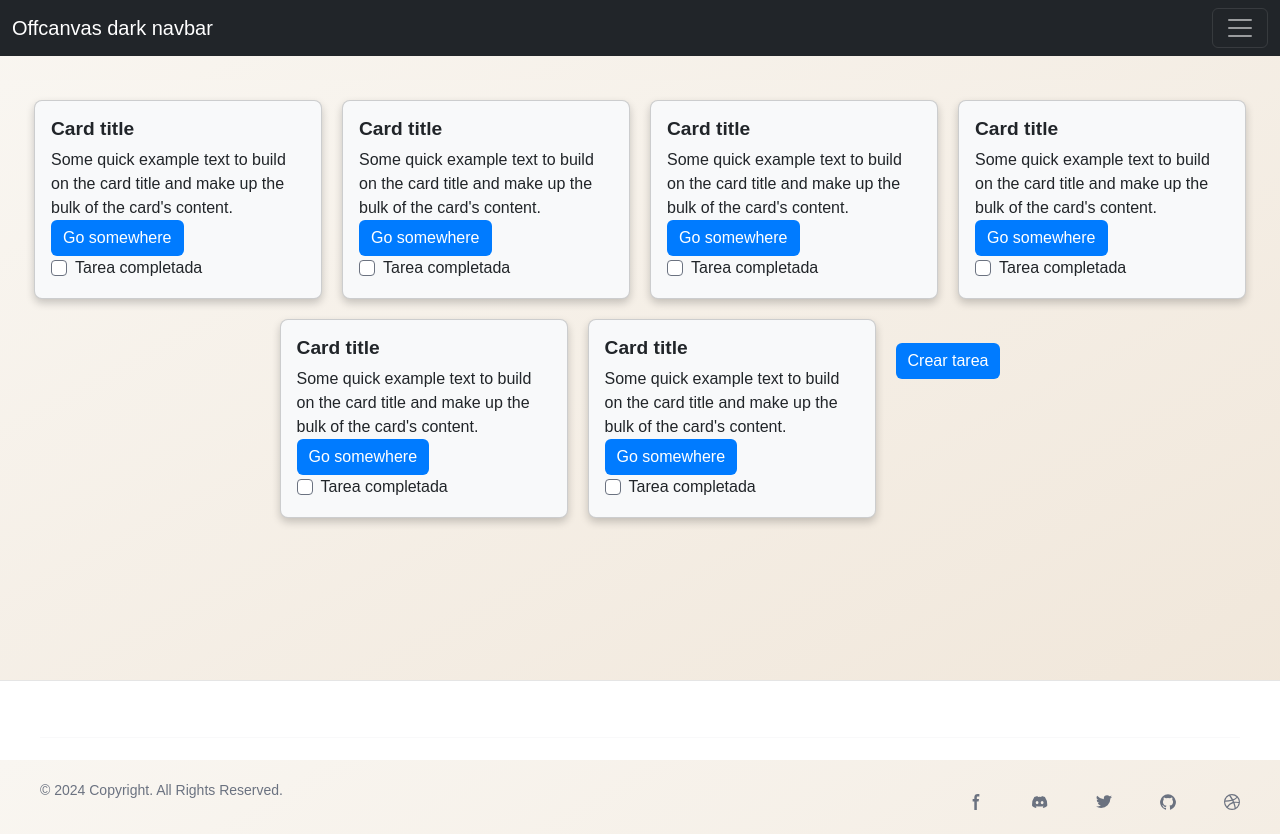
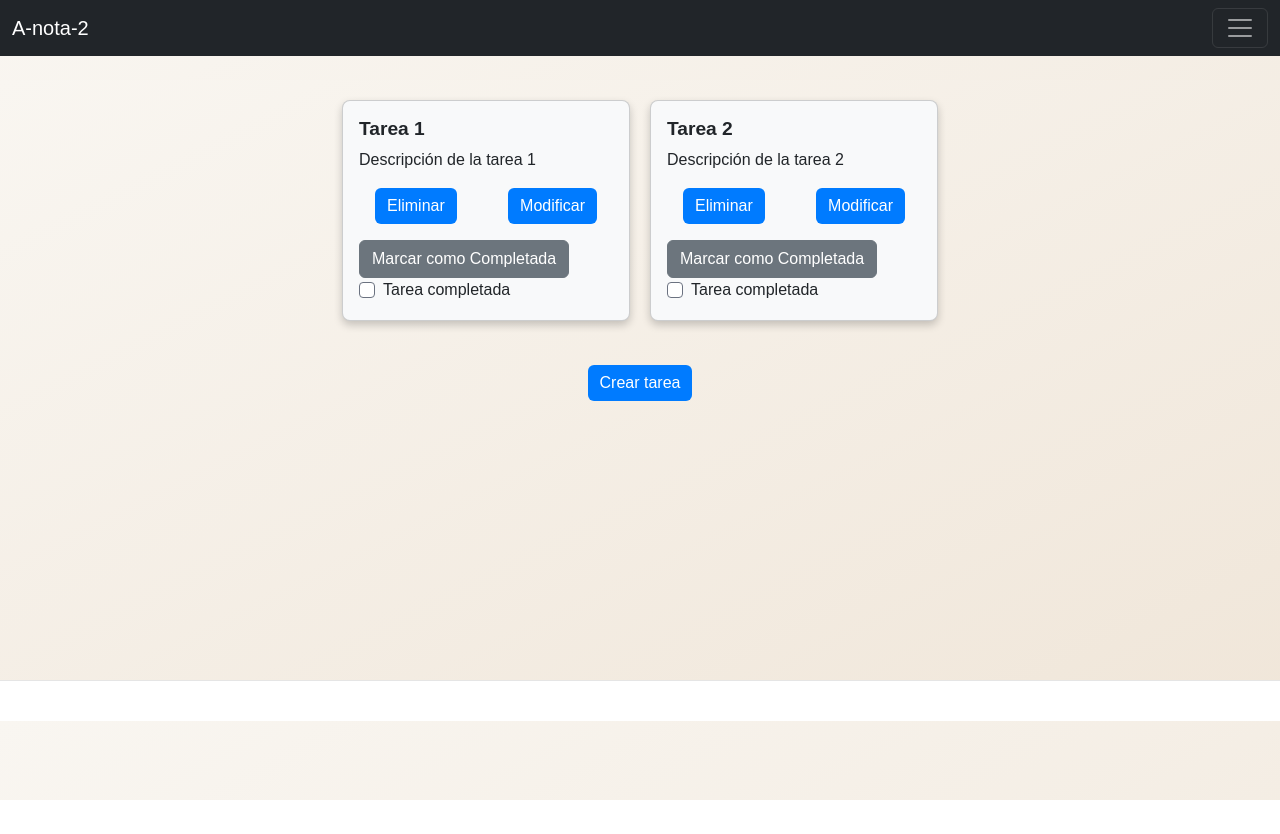
Before and after one commit to MartuPe/tpTaller2, an Angular app: page / in a window 1280 px wide. After the commit the page ends 800 px from the top, so only its background shows below. Built offline with nearby package versions, Linux system fonts and the light colour scheme.

Commit message:
Algo del back

```diff
--- a/src/app/app.component.html
+++ b/src/app/app.component.html
@@ -4,7 +4,6 @@
 <head>
   <meta charset="UTF-8">
   <meta name="viewport" content="width=device-width, initial-scale=1.0">
-  <title>Document</title>
 </head>
 
 <body>
@@ -12,186 +11,43 @@
   <header>
     <nav class="navbar navbar-dark bg-dark fixed-top">
       <div class="container-fluid">
-        <a class="navbar-brand" href="#">Offcanvas dark navbar</a>
+        <a class="navbar-brand" href="#"> {{nombre}} </a>
         <button class="navbar-toggler" type="button" data-bs-toggle="offcanvas" data-bs-target="#offcanvasDarkNavbar"
           aria-controls="offcanvasDarkNavbar" aria-label="Toggle navigation">
           <span class="navbar-toggler-icon"></span>
         </button>
-        <div class="offcanvas offcanvas-end text-bg-dark" tabindex="-1" id="offcanvasDarkNavbar"
-          aria-labelledby="offcanvasDarkNavbarLabel">
-          <div class="offcanvas-header">
-            <h5 class="offcanvas-title" id="offcanvasDarkNavbarLabel">Dark offcanvas</h5>
-            <button type="button" class="btn-close btn-close-white" data-bs-dismiss="offcanvas"
-              aria-label="Close"></button>
-          </div>
-          <div class="offcanvas-body">
-            <ul class="navbar-nav justify-content-end flex-grow-1 pe-3">
-              <li class="nav-item">
-                <a class="nav-link active" aria-current="page" href="#">Home</a>
-              </li>
-              <li class="nav-item">
-                <a class="nav-link" href="#">Link</a>
-              </li>
-            </ul>
-          </div>
-        </div>
       </div>
     </nav>
   </header>
 
   <main>
-
     <div class="card-container mt-4">
-
-      <div class="card" style="width: 18rem;">
+      <div *ngFor="let tarea of tareas" class="card" style="width: 18rem;">
         <div class="card-body">
-          <h5 class="card-title">Card title</h5>
-          <p class="card-text">Some quick example text to build on the card title and make up the bulk of the card's
-            content.</p>
-          <a href="#" class="btn btn-primary">Go somewhere</a>
+          <h5 class="card-title">{{ tarea.titulo }}</h5>
+          <p class="card-text">{{ tarea.descripcion }}</p>
+          <div class="card-body d-flex justify-content-between" >
+            <button class="btn btn-primary" (click)="eliminarTarea(tarea.id)">Eliminar</button>
+            <button class="btn btn-primary" (click)="modificarTarea(tarea.id)">Modificar</button>
+          </div>
+              <button class="btn btn-secondary" (click)="toggleCompletada(tarea)">
+                {{ tarea.completada ? 'Marcar como Incompletada' : 'Marcar como Completada' }}
+              </button>
               <div class="form-check">
-            <input class="form-check-input" type="checkbox" value="" id="flexCheckDefault">
-            <label class="form-check-label" for="flexCheckDefault">
-              Tarea completada
-            </label>
+                <input class="form-check-input" type="checkbox" [checked]="tarea.completada" (change)="toggleCompletada(tarea)">
+                <label class="form-check-label">Tarea completada</label>
+              </div>
             </div>
           </div>
     </div>
 
-      <div class="card" style="width: 18rem;">
-        <div class="card-body">
-          <h5 class="card-title">Card title</h5>
-          <p class="card-text">Some quick example text to build on the card title and make up the bulk of the card's
-            content.</p>
-          <a href="#" class="btn btn-primary">Go somewhere</a>
-          <div class="form-check">
-            <input class="form-check-input" type="checkbox" value="" id="flexCheckDefault">
-            <label class="form-check-label" for="flexCheckDefault">
-              Tarea completada
-            </label>
-          </div>
-        </div>
-      </div>
-
-      <div class="card" style="width: 18rem;">
-        <div class="card-body">
-          <h5 class="card-title">Card title</h5>
-          <p class="card-text">Some quick example text to build on the card title and make up the bulk of the card's
-            content.</p>
-          <a href="#" class="btn btn-primary">Go somewhere</a>
-          <div class="form-check">
-            <input class="form-check-input" type="checkbox" value="" id="flexCheckDefault">
-            <label class="form-check-label" for="flexCheckDefault">
-              Tarea completada
-            </label>
-          </div>
-        </div>
-      </div>
-
-      <div class="card" style="width: 18rem;">
-        <div class="card-body">
-          <h5 class="card-title">Card title</h5>
-          <p class="card-text">Some quick example text to build on the card title and make up the bulk of the card's
-            content.</p>
-          <a href="#" class="btn btn-primary">Go somewhere</a>
-          <div class="form-check">
-            <input class="form-check-input" type="checkbox" value="" id="flexCheckDefault">
-            <label class="form-check-label" for="flexCheckDefault">
-              Tarea completada
-            </label>
-          </div>
-        </div>
-      </div>
-
-      <div class="card" style="width: 18rem;">
-        <div class="card-body">
-          <h5 class="card-title">Card title</h5>
-          <p class="card-text">Some quick example text to build on the card title and make up the bulk of the card's
-            content.</p>
-          <a href="#" class="btn btn-primary">Go somewhere</a>
-          <div class="form-check">
-            <input class="form-check-input" type="checkbox" value="" id="flexCheckDefault">
-            <label class="form-check-label" for="flexCheckDefault">
-              Tarea completada
-            </label>
-          </div>
-        </div>
-      </div>
-
-      <div class="card" style="width: 18rem;">
-        <div class="card-body">
-          <h5 class="card-title">Card title</h5>
-          <p class="card-text">Some quick example text to build on the card title and make up the bulk of the card's
-            content.</p>
-          <a href="#" class="btn btn-primary">Go somewhere</a>
-          <div class="form-check">
-            <input class="form-check-input" type="checkbox" value="" id="flexCheckDefault">
-            <label class="form-check-label" for="flexCheckDefault">
-              Tarea completada
-            </label>
-          </div>
-        </div>
-      </div>
     <div style="text-align: center;">
-        <a href="#" class="btn btn-primary mt-4">Crear tarea</a>
-      </div>
+      <button class="btn btn-primary mt-4" (click)="crearTarea('Nueva tarea', 'Descripción de la nueva tarea')"> Crear tarea  </button>
     </div>
   </main>
 
-  <footer class="bg-white dark:bg-gray-900" style="max-height: 5rem; padding: 0 1rem;">
-    <div class="mx-auto w-full p-4 py-6 lg:py-8">
-      <hr class="my-6 border-gray-200 sm:mx-auto dark:border-gray-700 lg:my-8" />
-      <div class="sm:flex sm:items-center sm:justify-between">
-        <span class="text-sm text-gray-500 sm:text-center dark:text-gray-400">© 2024 Copyright. All Rights Reserved.
-        </span>
-        <div class="flex mt-4 sm:justify-center sm:mt-0">
-          <a href="#" class="text-gray-500 hover:text-gray-900 dark:hover:text-white">
-            <svg class="w-4 h-4" aria-hidden="true" xmlns="http://www.w3.org/2000/svg" fill="currentColor"
-              viewBox="0 0 8 19">
-              <path fill-rule="evenodd"
-                d="M6.135 3H8V0H6.135a4.147 4.147 0 0 0-4.142 4.142V6H0v3h2v9.938h3V9h2.021l.592-3H5V3.591A.6.6 0 0 1 5.592 3h.543Z"
-                clip-rule="evenodd" />
-            </svg>
-            <span class="sr-only">Facebook page</span>
-          </a>
-          <a href="#" class="text-gray-500 hover:text-gray-900 dark:hover:text-white ms-5">
-            <svg class="w-4 h-4" aria-hidden="true" xmlns="http://www.w3.org/2000/svg" fill="currentColor"
-              viewBox="0 0 21 16">
-              <path
-                d="M16.942 1.556a16.3 16.3 0 0 0-4.126-1.3 12.04 12.04 0 0 0-.529 1.1 15.175 15.175 0 0 0-4.573 0 11.585 11.585 0 0 0-.535-1.1 16.274 16.274 0 0 0-4.129 1.3A17.392 17.392 0 0 0 .182 13.218a15.785 15.785 0 0 0 4.963 2.521c.41-.564.773-1.16 1.084-1.785a10.63 10.63 0 0 1-1.706-.83c.143-.106.283-.217.418-.33a11.664 11.664 0 0 0 10.118 0c.137.113.277.224.418.33-.544.328-1.116.606-1.71.832a12.52 12.52 0 0 0 1.084 1.785 16.46 16.46 0 0 0 5.064-2.595 17.286 17.286 0 0 0-2.973-11.59ZM6.678 10.813a1.941 1.941 0 0 1-1.8-2.045 1.93 1.93 0 0 1 1.8-2.047 1.919 1.919 0 0 1 1.8 2.047 1.93 1.93 0 0 1-1.8 2.045Zm6.644 0a1.94 1.94 0 0 1-1.8-2.045 1.93 1.93 0 0 1 1.8-2.047 1.918 1.918 0 0 1 1.8 2.047 1.93 1.93 0 0 1-1.8 2.045Z" />
-            </svg>
-            <span class="sr-only">Discord community</span>
-          </a>
-          <a href="#" class="text-gray-500 hover:text-gray-900 dark:hover:text-white ms-5">
-            <svg class="w-4 h-4" aria-hidden="true" xmlns="http://www.w3.org/2000/svg" fill="currentColor"
-              viewBox="0 0 20 17">
-              <path fill-rule="evenodd"
-                d="M20 1.892a8.178 8.178 0 0 1-2.355.635 4.074 4.074 0 0 0 1.8-2.235 8.344 8.344 0 0 1-2.605.98A4.13 4.13 0 0 0 13.85 0a4.068 4.068 0 0 0-4.1 4.038 4 4 0 0 0 .105.919A11.705 11.705 0 0 1 1.4.734a4.006 4.006 0 0 0 1.268 5.392 4.165 4.165 0 0 1-1.859-.5v.05A4.057 4.057 0 0 0 4.1 9.635a4.19 4.19 0 0 1-1.856.07 4.108 4.108 0 0 0 3.831 2.807A8.36 8.36 0 0 1 0 14.184 11.732 11.732 0 0 0 6.291 16 11.502 11.502 0 0 0 17.964 4.5c0-.177 0-.35-.012-.523A8.143 8.143 0 0 0 20 1.892Z"
-                clip-rule="evenodd" />
-            </svg>
-            <span class="sr-only">Twitter page</span>
-          </a>
-          <a href="#" class="text-gray-500 hover:text-gray-900 dark:hover:text-white ms-5">
-            <svg class="w-4 h-4" aria-hidden="true" xmlns="http://www.w3.org/2000/svg" fill="currentColor"
-              viewBox="0 0 20 20">
-              <path fill-rule="evenodd"
-                d="M10 .333A9.911 9.911 0 0 0 6.866 19.65c.5.092.678-.215.678-.477 0-.237-.01-1.017-.014-1.845-2.757.6-3.338-1.169-3.338-1.169a2.627 2.627 0 0 0-1.1-1.451c-.9-.615.07-.6.07-.6a2.084 2.084 0 0 1 1.518 1.021 2.11 2.11 0 0 0 2.884.823c.044-.503.268-.973.63-1.325-2.2-.25-4.516-1.1-4.516-4.9A3.832 3.832 0 0 1 4.7 7.068a3.56 3.56 0 0 1 .095-2.623s.832-.266 2.726 1.016a9.409 9.409 0 0 1 4.962 0c1.89-1.282 2.717-1.016 2.717-1.016.366.83.402 1.768.1 2.623a3.827 3.827 0 0 1 1.02 2.659c0 3.807-2.319 4.644-4.525 4.889a2.366 2.366 0 0 1 .673 1.834c0 1.326-.012 2.394-.012 2.72 0 .263.18.572.681.475A9.911 9.911 0 0 0 10 .333Z"
-                clip-rule="evenodd" />
-            </svg>
-            <span class="sr-only">GitHub account</span>
-          </a>
-          <a href="#" class="text-gray-500 hover:text-gray-900 dark:hover:text-white ms-5">
-            <svg class="w-4 h-4" aria-hidden="true" xmlns="http://www.w3.org/2000/svg" fill="currentColor"
-              viewBox="0 0 20 20">
-              <path fill-rule="evenodd"
-                d="M10 0a10 10 0 1 0 10 10A10.009 10.009 0 0 0 10 0Zm6.613 4.614a8.523 8.523 0 0 1 1.93 5.32 20.094 20.094 0 0 0-5.949-.274c-.059-.149-.122-.292-.184-.441a23.879 23.879 0 0 0-.566-1.239 11.41 11.41 0 0 0 4.769-3.366ZM8 1.707a8.821 8.821 0 0 1 2-.238 8.5 8.5 0 0 1 5.664 2.152 9.608 9.608 0 0 1-4.476 3.087A45.758 45.758 0 0 0 8 1.707ZM1.642 8.262a8.57 8.57 0 0 1 4.73-5.981A53.998 53.998 0 0 1 9.54 7.222a32.078 32.078 0 0 1-7.9 1.04h.002Zm2.01 7.46a8.51 8.51 0 0 1-2.2-5.707v-.262a31.64 31.64 0 0 0 8.777-1.219c.243.477.477.964.692 1.449-.114.032-.227.067-.336.1a13.569 13.569 0 0 0-6.942 5.636l.009.003ZM10 18.556a8.508 8.508 0 0 1-5.243-1.8 11.717 11.717 0 0 1 6.7-5.332.509.509 0 0 1 .055-.02 35.65 35.65 0 0 1 1.819 6.476 8.476 8.476 0 0 1-3.331.676Zm4.772-1.462A37.232 37.232 0 0 0 13.113 11a12.513 12.513 0 0 1 5.321.364 8.56 8.56 0 0 1-3.66 5.73h-.002Z"
-                clip-rule="evenodd" />
-            </svg>
-            <span class="sr-only">Dribbble account</span>
-          </a>
-        </div>
-      </div>
-    </div>
+  <footer>
+
   </footer>
 
 </body>
--- a/src/app/app.component.ts
+++ b/src/app/app.component.ts
@@ -1,11 +1,47 @@
-import { Component } from '@angular/core';
+import { Component, OnInit } from '@angular/core';
+
+interface Tarea {
+  id: number;
+  titulo: string;
+  descripcion: string;
+  completada: boolean;
+}
 
 @Component({
   selector: 'app-root',
   templateUrl: './app.component.html',
-  styleUrl: './app.component.css'
+  styleUrls: ['./app.component.css']
 })
-export class AppComponent {
-  title = 'tpTaller2';
+export class AppComponent implements OnInit {
+  nombre = 'A-nota-2';
+  tareas: Tarea[] = [];
 
+  ngOnInit() {
+    this.listarTareas();
+  }
+
+  listarTareas() {
+    // llamaria a la api?
+    this.tareas = [
+      { id: 1, titulo: 'Tarea 1', descripcion: 'Descripción de la tarea 1', completada: false },
+      { id: 2, titulo: 'Tarea 2', descripcion: 'Descripción de la tarea 2', completada: false },
+    ];
+  }
+
+  crearTarea(titulo: string, descripcion: string) {
+    const newTarea: Tarea = { id: this.tareas.length + 1, titulo, descripcion, completada: false };
+    this.tareas.push(newTarea);
+  }
+
+  eliminarTarea(id: number) {
+    this.tareas = this.tareas.filter(tareas => tareas.id !== id);
+  }
+
+  modificarTarea(id: number) {
+    this.tareas = this.tareas.filter(tareas => tareas.id !== id);
+  }
+
+  toggleCompletada(tarea: Tarea) {
+    tarea.completada = !tarea.completada;
+  }
 }
```
Lines whose indentation alone changed are shown as unchanged.
